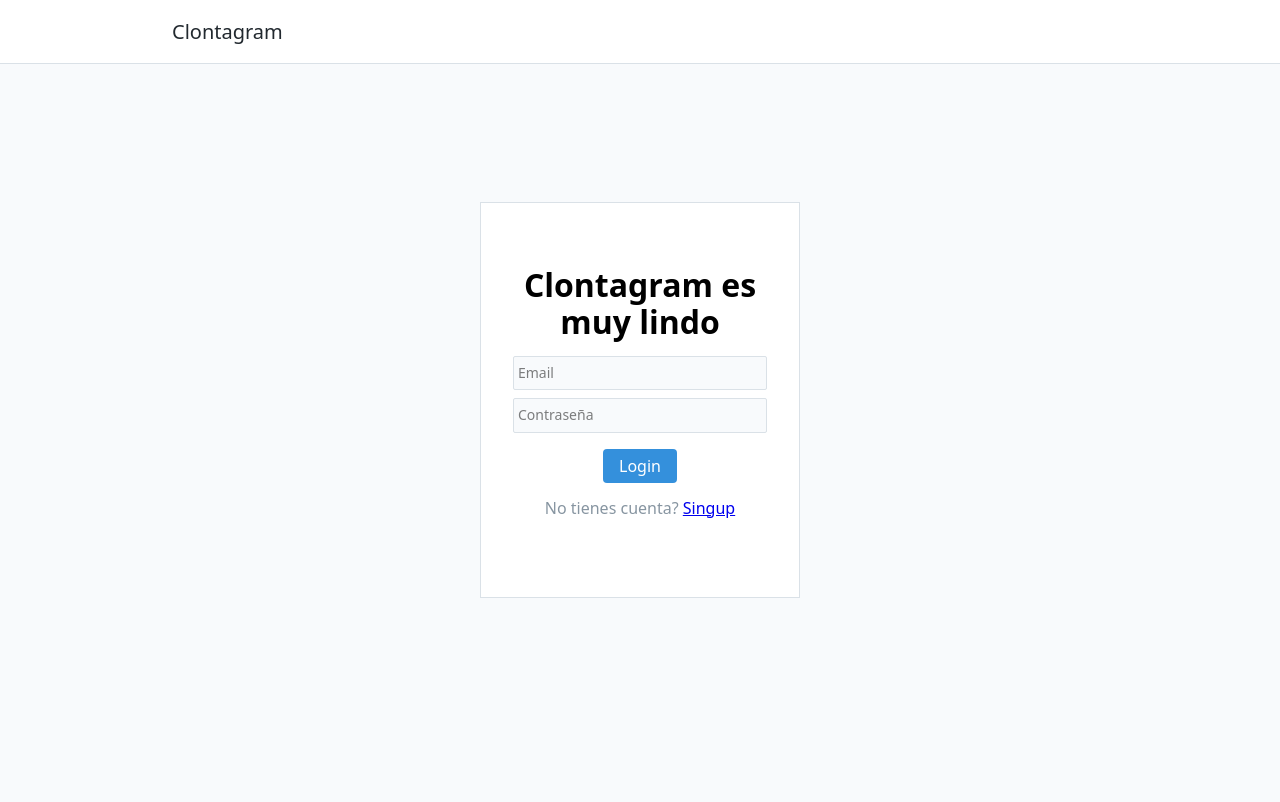
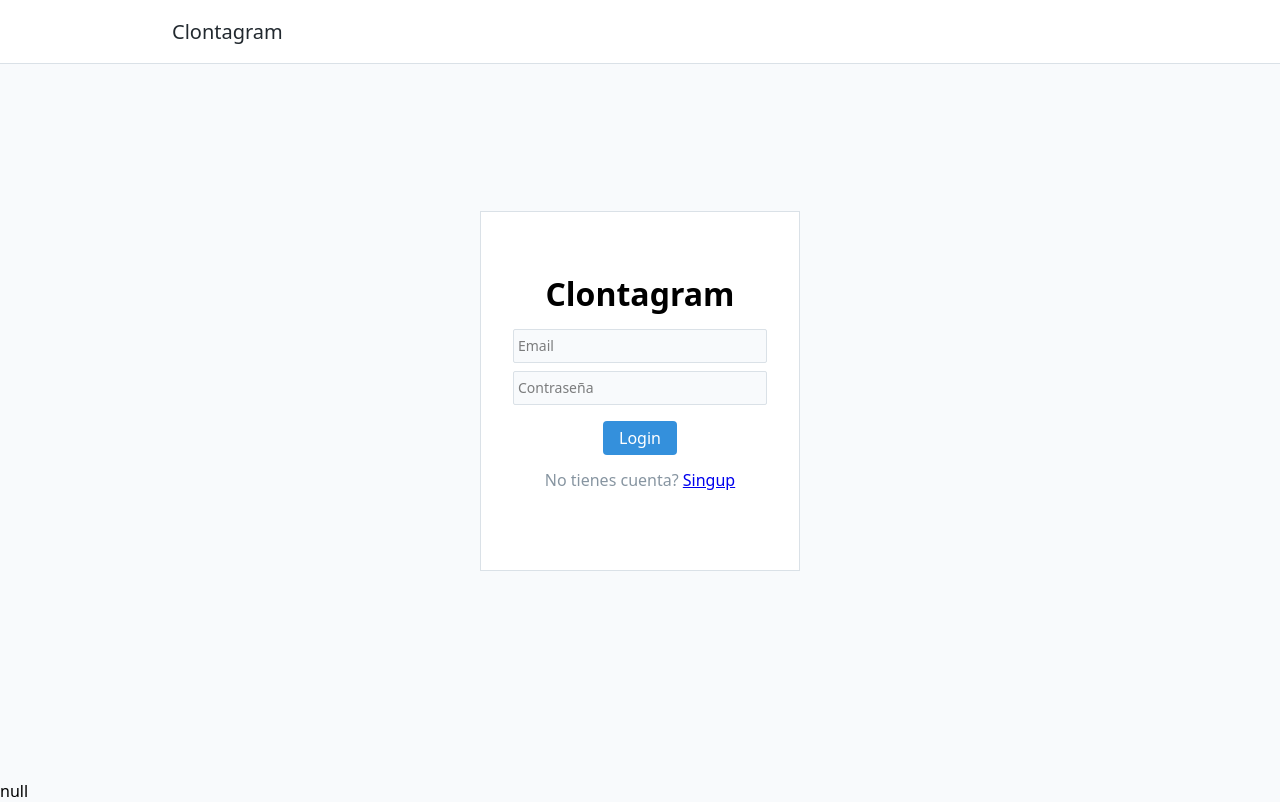
Before and after one commit to andryandroid/clontagram, a React (Create React App) app in the folder cliente/: page / in a window 1280 px wide. Built offline with nearby package versions, Linux system fonts and the light colour scheme; the HTML template or start-up script is replaced by a standard one.

Commit message:
autenticando usuario

```diff
--- a/cliente/src/App.js
+++ b/cliente/src/App.js
@@ -1,14 +1,30 @@
-import React from 'react';
+import React, {useState} from 'react';
+import Axios from 'axios';
+
+import {setToken} from './Helpers/auth-helpers';
 import Nav from './Componentes/Nav';
+
 import Signup from './Vistas/Signup';
 import Login from './Vistas/Login';
 
 export default function App() {
+  const [usuario, setUsuario] = useState(null);
+
+  async function login(email, password){
+    const { data } = await Axios.post('/api/usuarios/login', {
+      email,
+      password
+    });
+    setUsuario(data.usuario);
+    setToken(data.token);
+  }
+
   return (
     <>
       <Nav />
       {/* <Signup /> */}
-      <Login/>
+      <Login login={login} />
+  <div>{JSON.stringify(usuario)}</div>
     </>
   );
 }
--- a/cliente/src/Vistas/Login.js
+++ b/cliente/src/Vistas/Login.js
@@ -2,7 +2,7 @@ import React, {useState} from 'react';
 import Axios from 'axios';
 import Main from '../Componentes/Main';
 
-export default function Login() {
+export default function Login({login}) {
     const [emailYPassword, setEmailYPassword] = useState({
         email: '',
         password: ''
@@ -19,8 +19,7 @@ export default function Login() {
         e.preventDefault();
 
         try{
-            const { data } = await Axios.post('/api/usuarios/login', emailYPassword);
-            console.log(data);
+            login(emailYPassword.email, emailYPassword.password)
         }catch(error){
             console.log(error);
         }
@@ -30,7 +29,7 @@ export default function Login() {
     return(
         <Main center>
             <div className="FormContainer">
-                <h1 className="Form__titulo">Clontagram es muy lindo</h1>
+                <h1 className="Form__titulo">Clontagram</h1>
                 <div>
                     <form onSubmit={handleSubmit}>
                         <input
```
